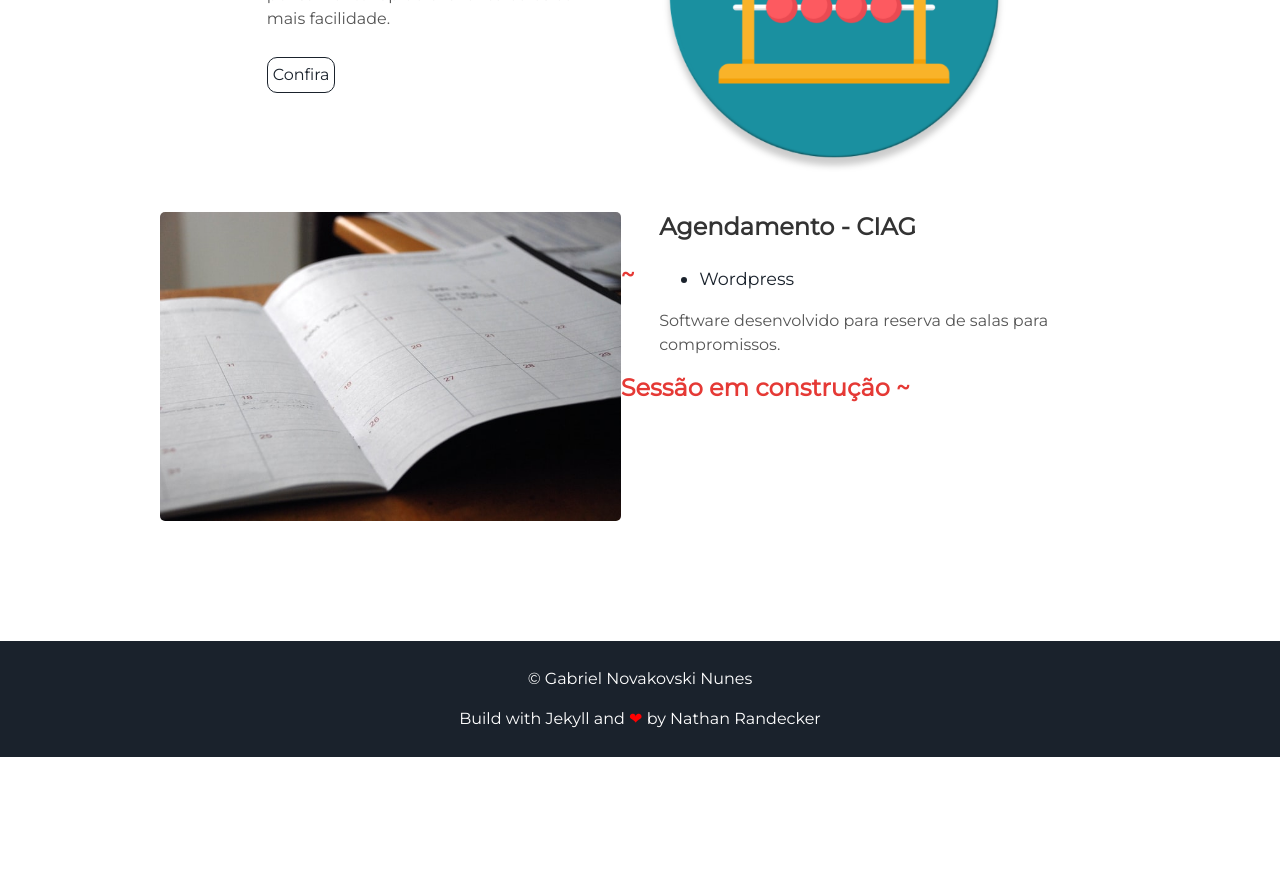
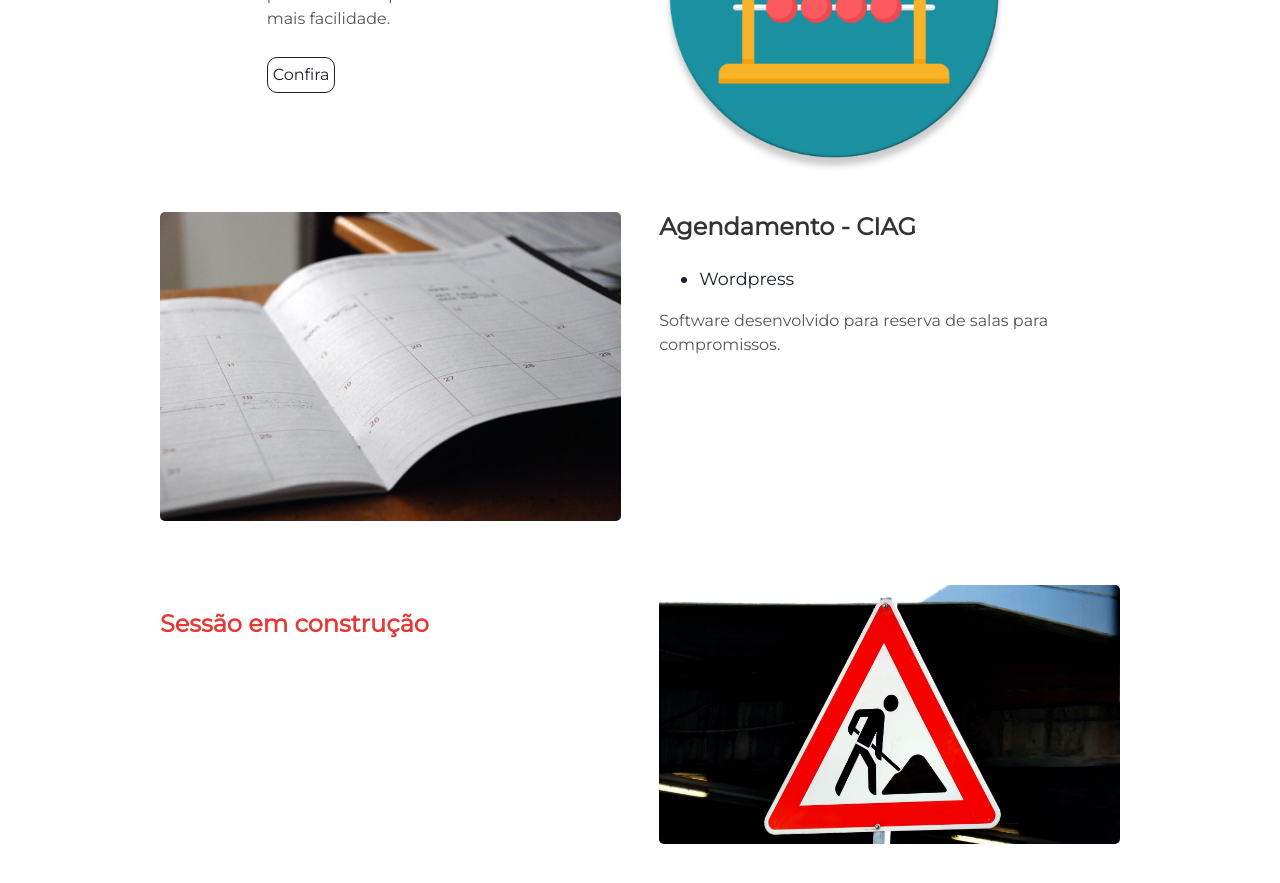
Before and after one commit to gnovakovski/gnovakovski.github.io, a Jekyll site: the page built from index.html, in a window 1280 px wide and 900 px high, scrolled down 1869 px. Shown: the top 883 px of the window. Built offline with Jekyll 4.4.1, drawn with Linux system fonts in a browser that asks for light colours; before the commit the page ends 2626 px from its top, so only the background shows below that.

Commit message:
Sessão em construção

```diff
--- a/_includes/projects.html
+++ b/_includes/projects.html
@@ -25,7 +25,14 @@
     </ul>
     <p>Software desenvolvido para reserva de salas para compromissos.</p>
   </div>
+</div>
+<div class="user-projects">
   <div>
-    <h3 class="redTextH3"> ~ Sessão em construção ~</h3>
+    <div class="images-right">
+      <img alt="calculei" src="{{ "/assets/img/construction.jpg" | prepend: site.baseurl }}" />
+    </div>
+    <div class="contents">
+    <h3 class="redTextH3">Sessão em construção</h3>
+  </div>
   </div>
 </div>
```
Also changed, not shown: assets/img/construction.jpg (added).
